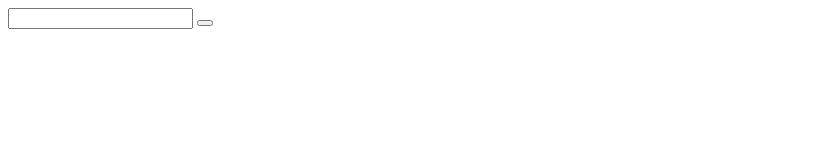
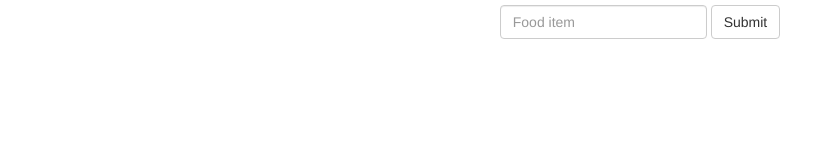
Before and after one commit to davidmscott/NutriView-with-server, a website: page index.html in a window 1280 px wide. Shown: the whole page, without its empty margins (0-835 px from the left). Drawn offline with nearby package versions, Linux system fonts and the light colour scheme.

Commit message:
Add labels and formatting

```diff
--- a/index.html
+++ b/index.html
@@ -10,50 +10,107 @@
 			rect {
 				stroke-width: 2;
 			}
+			h2 {
+				text-align: center;
+			}
+			.centering {
+				display: flex;
+				flex-direction: row;
+				flex-wrap: wrap;
+				justify-content: center;
+				align-items: center;
+			}
+			svg {
+				border: 1px solid lightgrey;
+				border-radius: 5px;
+			}
+			form {
+				margin-top: 5px;
+			}
 		</style>
-		<script
-			src="https://code.jquery.com/jquery-3.1.1.min.js"
-			integrity="sha256-hVVnYaiADRTO2PzUGmuLJr8BLUSjGIZsDYGmIJLv2b8="
-			crossorigin="anonymous"></script>
+		<script src="https://code.jquery.com/jquery-3.1.1.min.js"></script>
 		<script src="https://d3js.org/d3.v4.min.js"></script>
+		<link href="https://maxcdn.bootstrapcdn.com/bootstrap/3.3.7/css/bootstrap.min.css" rel="stylesheet" integrity="sha384-BVYiiSIFeK1dGmJRAkycuHAHRg32OmUcww7on3RYdg4Va+PmSTsz/K68vbdEjh4u" crossorigin="anonymous">
 	</head>
 	<body>
-		<form onsubmit="event.preventDefault()">
-			<input type="text" id="search">
-			<button onclick="searchFood()"></button>
+		<div class="container-fluid">
+			<div class="row">
+				<div class="col-md-12">
+					<div class="centering">
+						<form class="form-inline" onsubmit="event.preventDefault()">
+							<div class="form-group">
+								<input class="form-control" placeholder="Food item" type="text" id="search">
+								<button class="btn btn-default" onclick="searchFood()">Submit</button>
+							</div>
 						</form>
+					</div>
+				</div>
+			</div>
+			<div class="row">
+				<div class="col-md-6">
+					<div class="centering">
 						<div id="chart"></div>
+					</div>
+				</div>
+				<div class="col-md-6">
+					<div class="centering">
+						<div id="chartTotal"></div>
+					</div>
+				</div>
+			</div>
+		</div>
 		<script>
 
-			var dataset = [
+			var dataTotal = [
 				{ label: 'Protein', count: 1, percent: 0 },
-				{ label: 'Carb', count: 1, percent: 0 },
+				{ label: 'Carbohydrates', count: 1, percent: 0 },
 				{ label: 'Fat', count: 1, percent: 0 }
 			];
 
 			function searchFood() {
 				var search = $('#search').val();
-				console.log(search);
+				$('#search').val('');
 				$.get('/nutrients', search, function(res) {
-					console.log(res);
+
+					var dataset = [
+						{ label: 'Protein', count: 1 },
+						{ label: 'Carbohydrates', count: 1 },
+						{ label: 'Fat', count: 1 }
+					];
+
+					var foodMatch = JSON.parse(res.body).ingredients[0].parsed[0].foodMatch;
+					var quantity = JSON.parse(res.body).ingredients[0].parsed[0].quantity;
+					var measure = JSON.parse(res.body).ingredients[0].parsed[0].measure;
 					var totalDaily = JSON.parse(res.body).totalDaily;
 						dataset[0].percent = totalDaily.FAT ? totalDaily.FAT.quantity : 0;
 						dataset[1].percent = totalDaily.CHOCDF ? totalDaily.CHOCDF.quantity : 0;
 						dataset[2].percent = totalDaily.PROCNT ? totalDaily.PROCNT.quantity : 0;
-				var width = 600;
-				var height = 600;
+					var width = 400;
+					var height = 400;
 					var radius = Math.min(width, height) / 2;
-				var insideRadius = radius / 3;
+					var insideRadius = 75;
 					var legendRectSize = 18;
 					var legendSpacing = 4;
+					var foodDesc = '';
+					if (quantity) {
+						foodDesc += quantity + ' ';
+					}
+					if (measure) {
+						foodDesc += measure + ' ';
+					}
+					if (foodMatch) {
+						foodDesc += foodMatch;
+					} else {
+						foodDesc = '';
+					}
 
-				// var color = d3.scaleOrdinal(d3.schemeCategory20);
-
-				var color = d3.scaleOrdinal()
-					.range(['#A60F2B', '#648C85', '#B3F2C9', '#528C18', '#C3F25C']);
+					var color = d3.scaleOrdinal(d3.schemeCategory20);
+					// var color = d3.scaleOrdinal()
+					// 	.range(['#A60F2B', '#648C85', '#B3F2C9', '#528C18', '#C3F25C']);
 
 					var svg = d3.select('#chart')
-					.append('svg')
+						.insert('svg',':first-child')
+						.attr('class', 'rounded')
 						.attr('width', width)
 						.attr('height', height)
 						.append('g')
@@ -72,7 +129,7 @@
 						.data(pie(dataset))
 						.enter()
 						.append('path')
-					.attr('d', function(d, i) { return arc.outerRadius(insideRadius + d.data.percent)(d, i); })
+						.attr('d', function(d, i) { return arc.outerRadius(insideRadius + Math.min(d.data.percent, 100) + 5)(d, i); })
 						.attr('fill', function(d) {
 							return color(d.data.label);
 						});
@@ -101,6 +158,69 @@
 						.attr('y', legendRectSize - legendSpacing)
 						.text(function(d) { return d; });
 
+					$('#chart').prepend('<h2>' + foodDesc + '</h2>').css('textTransform', 'capitalize');
+
+					dataTotal[0].percent += dataset[0].percent;
+					dataTotal[1].percent += dataset[1].percent;
+					dataTotal[2].percent += dataset[2].percent;
+
+					$('#chartTotal').html('');
+
+					var color = d3.scaleOrdinal(d3.schemeCategory20);
+					// var color = d3.scaleOrdinal()
+					// 	.range(['#A60F2B', '#648C85', '#B3F2C9', '#528C18', '#C3F25C']);
+
+					var svg = d3.select('#chartTotal')
+						.insert('svg',':first-child')
+						.attr('class', 'rounded')
+						.attr('width', width)
+						.attr('height', height)
+						.append('g')
+						.attr('transform', 'translate(' + (width / 2) +
+							',' + (height / 2) + ')');
+
+					var arc = d3.arc()
+						.innerRadius(insideRadius)
+						.outerRadius(radius);
+
+					var pie = d3.pie()
+						.value(function(d) { return d.count; })
+						.sort(null);
+
+					var path = svg.selectAll('path')
+						.data(pie(dataTotal))
+						.enter()
+						.append('path')
+						.attr('d', function(d, i) { return arc.outerRadius(insideRadius + Math.min(d.data.percent, 100) + 5)(d, i); })
+						.attr('fill', function(d) {
+							return color(d.data.label);
+						});
+
+					var legend = svg.selectAll('.legend')
+						.data(color.domain())
+						.enter()
+						.append('g')
+						.attr('class', 'legend')
+						.attr('transform', function(d, i) {
+							var height = legendRectSize + legendSpacing;
+							var offset =  height * color.domain().length / 2;
+							var horz = -2 * legendRectSize;
+							var vert = i * height - offset;
+							return 'translate(' + horz + ',' + vert + ')';
+						});
+
+					legend.append('rect')
+						.attr('width', legendRectSize)
+						.attr('height', legendRectSize)
+						.style('fill', color)
+						.style('stroke', color);
+
+					legend.append('text')
+						.attr('x', legendRectSize + legendSpacing)
+						.attr('y', legendRectSize - legendSpacing)
+						.text(function(d) { return d; });
+
+					$('#chartTotal').prepend('<h2>' + 'Total Daily Percent' + '</h2>');
 				});
 			}
 
```
Lines whose indentation alone changed are shown as unchanged.
